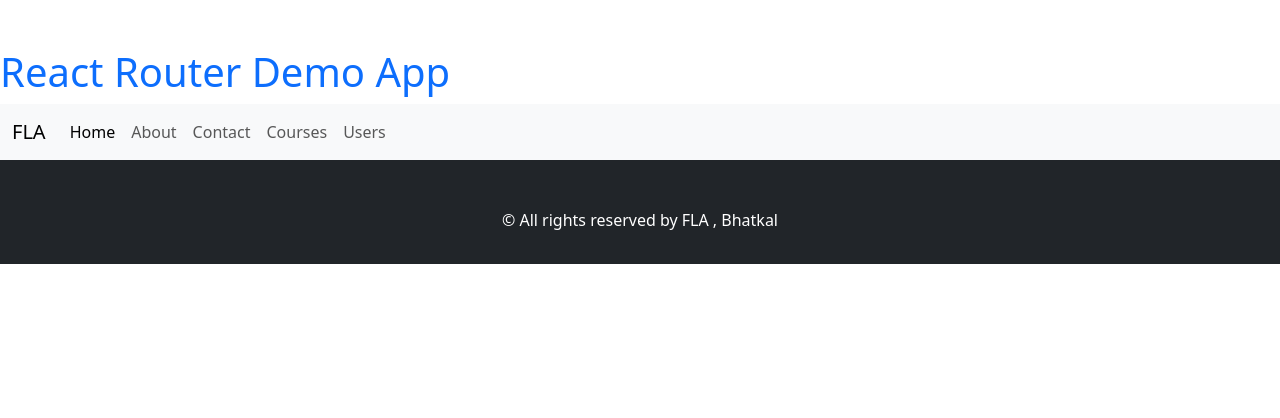
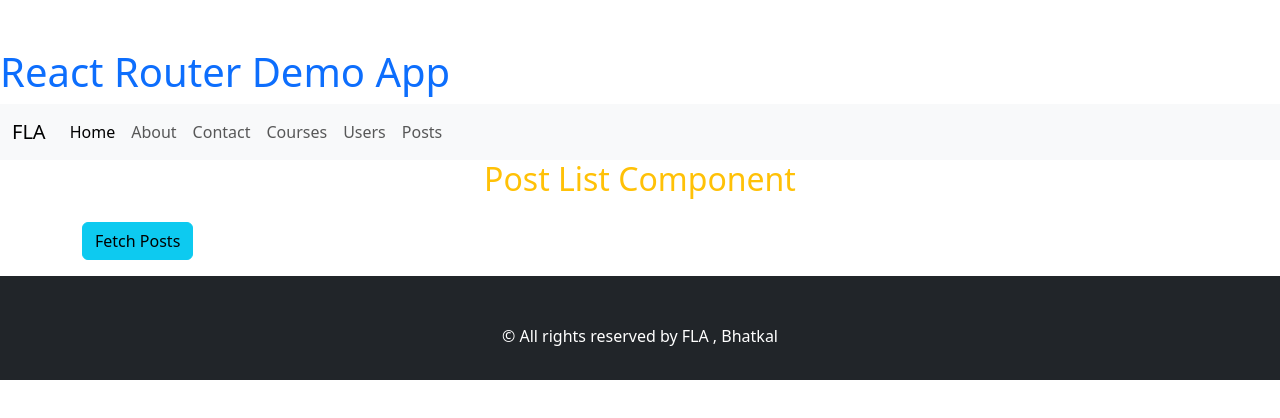
Before and after one commit to Aysha149/Full-Stack-MERN-course, a React (Vite) app in the folder react/my-app/: page /posts in a window 1280 px wide. Shown: the top 418 px of the page. Built offline with nearby package versions, Linux system fonts and the light colour scheme.

Commit message:
postlist

```diff
--- a/react/my-app/src/App.tsx
+++ b/react/my-app/src/App.tsx
@@ -8,6 +8,7 @@ import About from "./About";
 import Contact from "./Contact";
 import CoursesCards from "./CoursesCards";
 import UserList from "./UserList";
+import PostList from "./PostList";
 
 
 
@@ -55,6 +56,8 @@ function App() {
         <Link className="nav-link" to="/contact">Contact</Link>
         <Link className="nav-link" to="/courses">Courses</Link>
         <Link className="nav-link" to="/users">Users</Link>
+        <Link className="nav-link" to="/posts">Posts</Link>
+
 
 
       </div>
@@ -68,6 +71,7 @@ function App() {
     <Route path="/contact" element={<Contact/>} />
     <Route path="/courses" element={<CoursesCards/>} />
     <Route path="/users" element={<UserList/>} />
+    <Route path="/posts" element={<PostList/>} />
 
 
   </Routes>
--- /dev/null
+++ b/react/my-app/src/PostList.tsx
@@ -0,0 +1,51 @@
+import { useState } from "react";
+
+// Define the shape of a single post object returned by the API.
+// This gives TypeScript strong typing for the `posts` state.
+type Post = {
+  userId: number;
+  id: number;
+  title: string;
+  body: string;
+};
+
+function PostList() {
+  // useState is used to store the post list in component state.
+  // Initially the array is empty until the user clicks the button.
+  const [posts, setPosts] = useState<Post[]>([]);
+
+  // This asynchronous function fetches the posts from the external API.
+  // It waits for the network request and then parses the JSON response.
+  // Finally, it updates the component state with the fetched data.
+  const fetchPosts = async () => {
+    const response = await fetch("https://jsonplaceholder.typicode.com/posts");
+    const data: Post[] = await response.json();
+    setPosts(data);
+  };
+
+  return (
+    <div className="container">
+      {/* Header explaining the purpose of this component. */}
+      <h2 className="text-warning mb-4 text-center">Post List Component</h2>
+
+      {/* Clicking this button triggers the API request. */}
+      <button className="btn btn-info mb-3" onClick={fetchPosts}>
+        Fetch Posts
+      </button>
+
+      {/* Render the list of posts. Each post is displayed with a title and body. */}
+      <ul className="list-group">
+        {posts.map((post) => (
+          <li key={post.id} className="list-group-item">
+            {/* The post title is highlighted in a warning color. */}
+            <h4 className="text-warning">{post.title}</h4>
+            {/* The post body is shown below the title in muted text. */}
+            <p className="text-muted">{post.body}</p>
+          </li>
+        ))}
+      </ul>
+    </div>
+  );
+}
+
+export default PostList;
```
